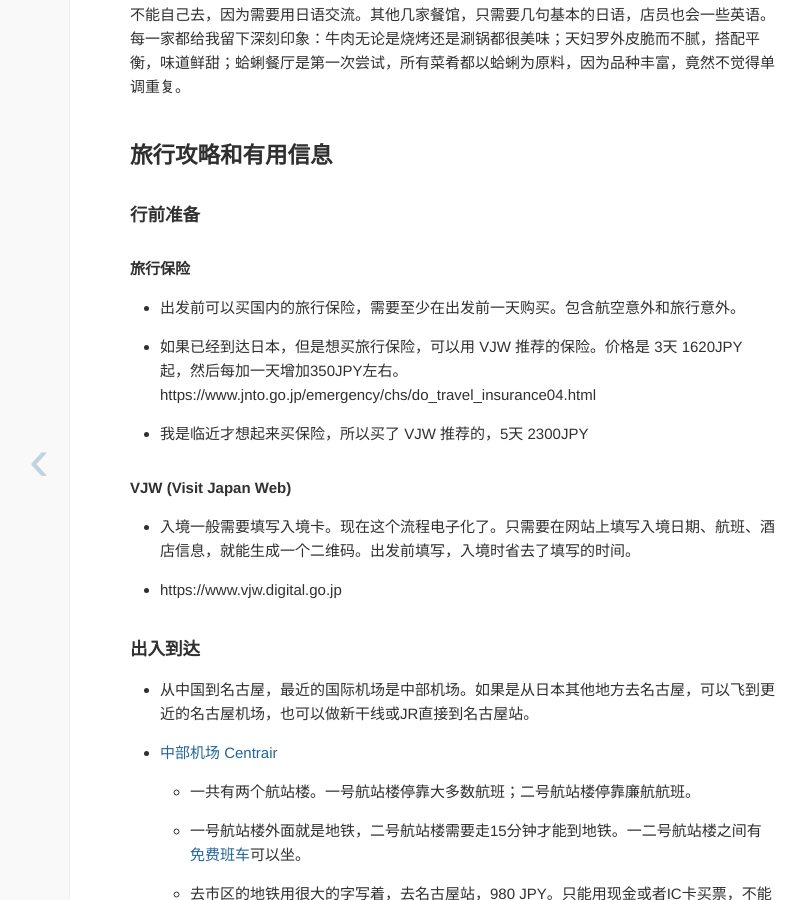
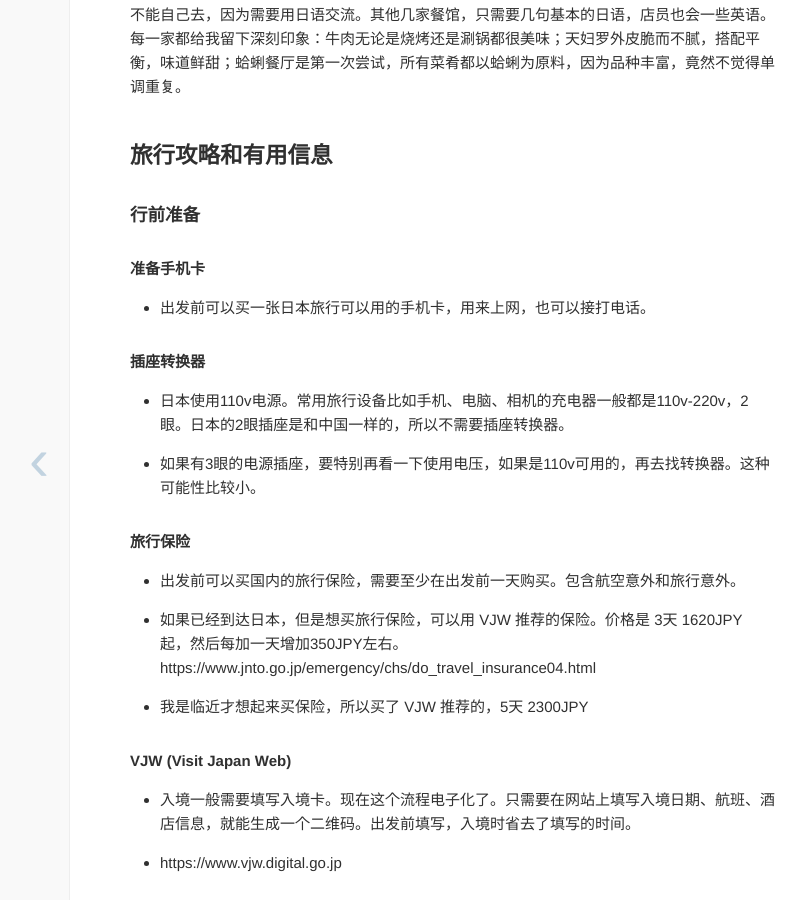
Before and after one commit to imrickysu/imrickysu.github.io, a Jekyll site: the page built from _posts/2024-07-01-nagoya-travel-log.md, in a window 1280 px wide and 900 px high, scrolled down 5323 px. Shown: the whole window, without its empty margins (187-993 px from the left). Built offline with Jekyll 4.4.1, drawn with Linux system fonts in a browser that asks for light colours.

Commit message:
nagoya: add mobile and socket info

```diff
--- a/_posts/2024-07-01-nagoya-travel-log.md
+++ b/_posts/2024-07-01-nagoya-travel-log.md
@@ -114,6 +114,13 @@ tags:
 
 ### 行前准备
 
+#### 准备手机卡
+- 出发前可以买一张日本旅行可以用的手机卡，用来上网，也可以接打电话。
+
+#### 插座转换器
+- 日本使用110v电源。常用旅行设备比如手机、电脑、相机的充电器一般都是110v-220v，2眼。日本的2眼插座是和中国一样的，所以不需要插座转换器。
+- 如果有3眼的电源插座，要特别再看一下使用电压，如果是110v可用的，再去找转换器。这种可能性比较小。
+
 #### 旅行保险
 - 出发前可以买国内的旅行保险，需要至少在出发前一天购买。包含航空意外和旅行意外。
 - 如果已经到达日本，但是想买旅行保险，可以用 VJW 推荐的保险。价格是 3天 1620JPY 起，然后每加一天增加350JPY左右。 https://www.jnto.go.jp/emergency/chs/do_travel_insurance04.html
```
